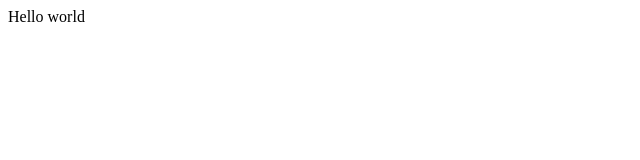
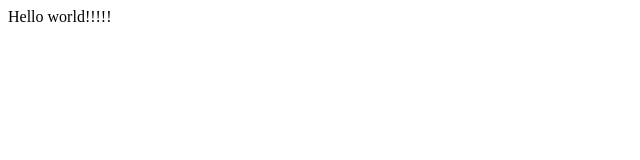
Before and after one commit to battilanah/test_site, a plain HTML site: page index.html in a window 1280 px wide. Shown: the full height of the page, 0-640 px from the left. Drawn offline with Linux system fonts and the light colour scheme.

Commit message:
first commit

```diff
--- a/index.html
+++ b/index.html
@@ -1,6 +1,6 @@
 <html>
 <head><title>This is title</title></head>
 <body>
-Hello world
+Hello world!!!!!
 </body>
 </html>
```
